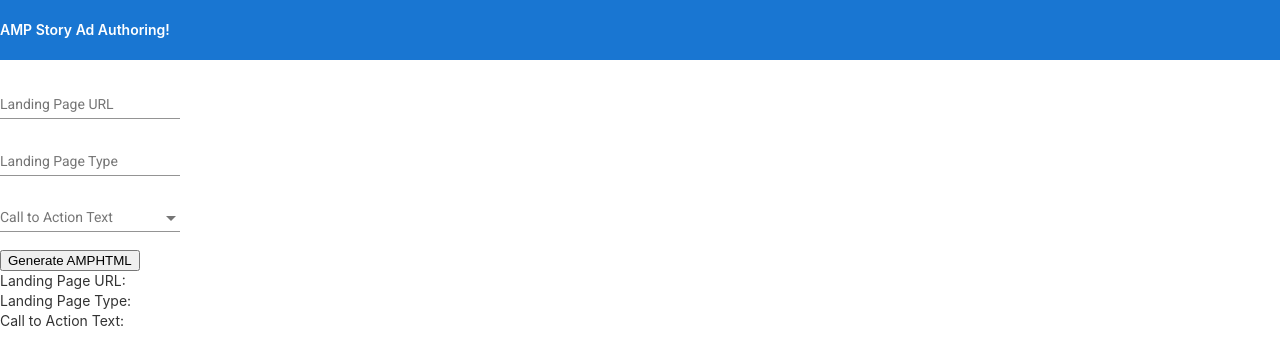
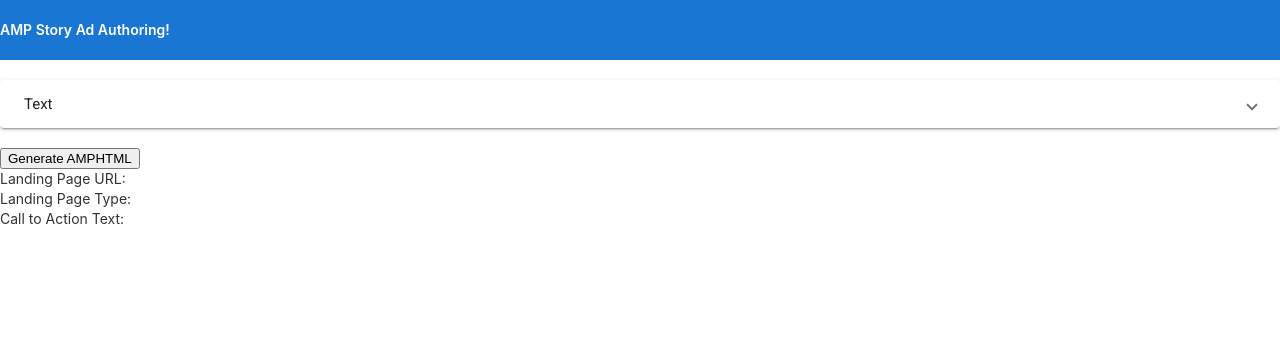
Before and after one commit to ryanfarrow/amp-story-ad-authoring-tool, an Angular app: page / in a window 1280 px wide. Shown: the top 364 px of the page. Built offline with nearby package versions, Linux system fonts and the light colour scheme.

Commit message:
added mat expansion panel

```diff
--- a/src/app/ad-authoring/ad-authoring.component.html
+++ b/src/app/ad-authoring/ad-authoring.component.html
@@ -1,5 +1,11 @@
 <div class="ad-authoring">
     <br>
+    <mat-expansion-panel>
+        <mat-expansion-panel-header>
+            <mat-panel-title>
+                Text
+            </mat-panel-title>
+        </mat-expansion-panel-header>
 
         <mat-form-field>
             <mat-label>Landing Page URL</mat-label>
@@ -23,6 +29,7 @@
                 </mat-option>
             </mat-select>
         </mat-form-field>
+    </mat-expansion-panel>
 
     <br>
 
--- a/src/app/app.module.ts
+++ b/src/app/app.module.ts
@@ -22,6 +22,7 @@
 import {MatFormFieldModule} from '@angular/material/form-field';
 import {MatSelectModule} from '@angular/material/select';
 import { CommonModule } from '@angular/common';
+import {MatExpansionModule} from '@angular/material/expansion';
 
 import {AppComponent} from './app.component';
 import { AdAuthoringComponent } from './ad-authoring/ad-authoring.component';
@@ -31,7 +32,7 @@
 
 @NgModule({
   declarations: [AppComponent, AdAuthoringComponent, TopBarComponent],
-  imports: [BrowserModule, FormsModule, BrowserAnimationsModule, MatInputModule, MatFormFieldModule, MatSelectModule, CommonModule],
+  imports: [BrowserModule, FormsModule, BrowserAnimationsModule, MatInputModule, MatFormFieldModule, MatSelectModule, CommonModule, MatExpansionModule],
   exports: [MatInputModule, MatFormFieldModule, MatSelectModule],
   providers: [AdAuthoringService],
   bootstrap: [AppComponent]
```
Lines whose indentation alone changed are shown as unchanged.
